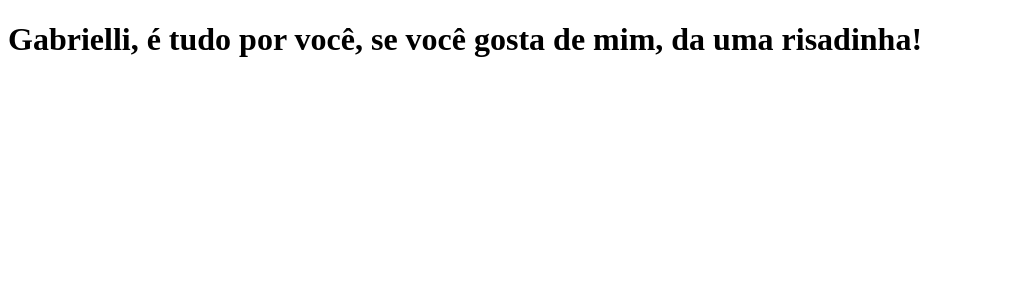
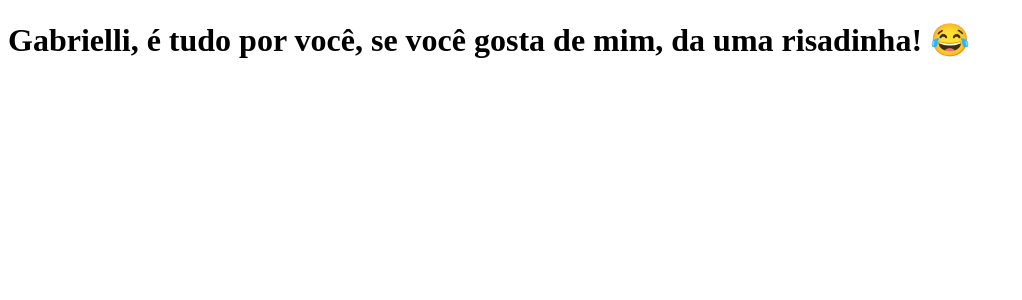
Before and after one commit to luc4sleite/clone-tabnews, a Next.js app: page / in a window 1280 px wide. Shown: the top 300 px of the page, without its empty margins (0-1022 px from the left). Built offline with nearby package versions, Linux system fonts and the light colour scheme.

Commit message:
modificação da frase

```diff
--- a/pages/index.js
+++ b/pages/index.js
@@ -1,5 +1,5 @@
 function Home() {
-    return <h1>Gabrielli, é tudo por você, se você gosta de mim, da uma risadinha!</h1>
+    return <h1>Gabrielli, é tudo por você, se você gosta de mim, da uma risadinha! 😂</h1>
 }
 
 export default Home;
```
